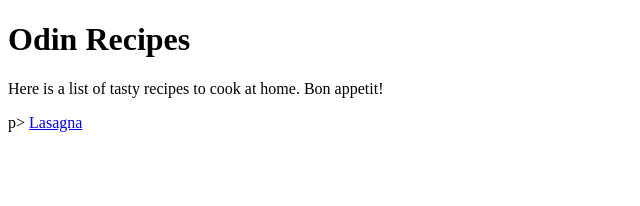
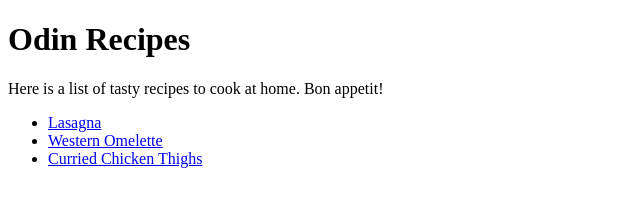
Before and after one commit to spacetopher/odin-recipes, a plain HTML site: page index.html in a window 1280 px wide. Shown: the whole page, without its empty margins (0-640 px from the left). Drawn offline with Linux system fonts and the light colour scheme.

Commit message:
Update link functionality

```diff
--- a/index.html
+++ b/index.html
@@ -2,12 +2,16 @@
 <html lang="en">
     <head>
         <meta charset="8">
-        <title>First Project</title>
+        <title>Recipes</title>
     </head>
     <body>
         <h1>Odin Recipes</h1>
-        <p>Here is a list of tasty recipes to cook at home. Bon appetit!</p>p>
+        <p>Here is a list of tasty recipes to cook at home. Bon appetit!</p>
+<ul>
+        <li><a href="../odin-recipes/recipes/lasagna.html">Lasagna<a></li>
+        <li><a href="../odin-recipes/recipes/western-omelette.html">Western Omelette</a></li>
+        <li><a href="../odin-recipes/recipes/curried-chicken-thighs.html">Curried Chicken Thighs</a></li>
 
-        <a href="../odin-recipes/recipes/lasagna.html">Lasagna<a>
+        </ul>
     </body>
 </html>
```
Also changed, not shown: recipes/curried-chicken-thighs.html (+1 -0 lines), recipes/lasagna.html (+1 -0 lines), 1 other file.
